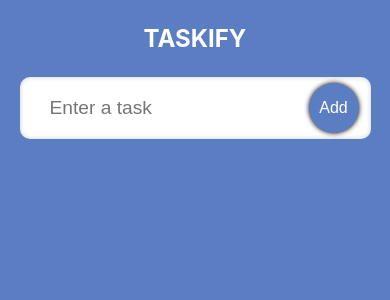
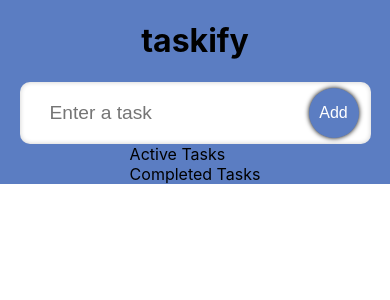
Before and after one commit to brightiortsor/taskify, a React (Create React App) app: page / in a window 390 px wide. Shown: the top 300 px of the page. Built offline with nearby package versions, Linux system fonts and the light colour scheme.

Commit message:
Added the Active and Completed Tasks divider

```diff
--- a/src/App.css
+++ b/src/App.css
@@ -1,80 +1,8 @@
 .App {
-  width: 100vw;
-  height: 100vh;
+  width: 100%;
+  height: 100%;
   display: flex;
   flex-direction: column;
   align-items: center;
   background-color: #5b7dc2;
 }
-
-.heading {
-  font-size: 2.5rem;
-  margin: 1.5rem 0;
-color: white;
-z-index: 1;
-text-align: center;
-text-transform: uppercase;
-}
-
-.todos{
-  width: 90%;
-  display: flex;
-  justify-content: space-evenly;
-  flex-wrap: wrap;
-}
-
-.single-todo  {
-  display: flex;
-  width: 29%;
-  border-radius: 5px;
-  padding: 10px;
-  margin-top: 15px;
-  background-image: url("https://img.freepik.com/free-photo/crumpled-yellow-paper-background-close-up_60487-2390.jpg?size=626&ext=jpg");
-}
-
-.todo-text {
-  flex: 1;
-  padding: 2px;
-  border: none;
-  font-size: 1.5rem;
-    color: gray;
-}
-
-.icon {
-  font-size: 1rem;
-  margin: 0 5px;
-  cursor: pointer;
-}
-
-.todo-single-text {
-  flex: 1;
-  padding: 5px;
-  border: none;
-  font-size: 1.2rem;
-  border-radius: 5px;
-}
-.todo-single-text:focus {
-  outline: 2px solid rgb(230, 230, 31);
-}
-
-@media (max-width: 1200px) {
-  .single-todo {
-    width: 45%;
-  }
-}
-@media (max-width: 768px) {
-  .heading {
-    font-size: 1rem 0;
-    font-size: 1.5rem;
-  }
-  .input {
-    width: 90%
-  }
-  .todos {
-    width: 90%;
-  }
-  .single-todo {
-    width: 90%;
-    margin: 5px 0;
-  }
-}
--- a/src/components/TodoList.tsx
+++ b/src/components/TodoList.tsx
@@ -9,7 +9,9 @@ interface Props {
 
 const TodoList: React.FC<Props> = ({ todos, setTodos }: Props) => {
   return (
-    <div className="todos">
+    <div className="container">
+      <div className="todos active">
+        <span className="todos-heading">Active Tasks</span>
         {todos.map((todo) => (
           <SingleTodo
             key={todo.id}
@@ -19,6 +21,29 @@ const TodoList: React.FC<Props> = ({ todos, setTodos }: Props) => {
           />
         ))}
       </div>
+      <div className="todos completed">
+        <span className="todos-heading">Completed Tasks</span>
+        {todos && todos.length > 0
+          ? todos
+              .filter((todo) => todo.isCompleted)
+              .map((todo) => (
+                <SingleTodo
+                  key={todo.id}
+                  todo={todo}
+                  todos={todos}
+                  setTodos={setTodos}
+                />
+              ))
+          : todos.map((todo) => (
+              <SingleTodo
+                key={todo.id}
+                todo={todo}
+                todos={todos}
+                setTodos={setTodos}
+              />
+            ))}
+      </div>
+    </div>
   );
 };
 
--- a/src/components/styles.css
+++ b/src/components/styles.css
@@ -7,7 +7,7 @@ form {
 }
 
 .input {
-    width: 100%;
+    width: 95%;
     border-radius: 10px;
     padding: 20px 30px;
     font-size: 1.2rem;
```
Also changed, not shown: src/model.ts (+32 -0 lines). Lines whose indentation alone changed are shown as unchanged.
